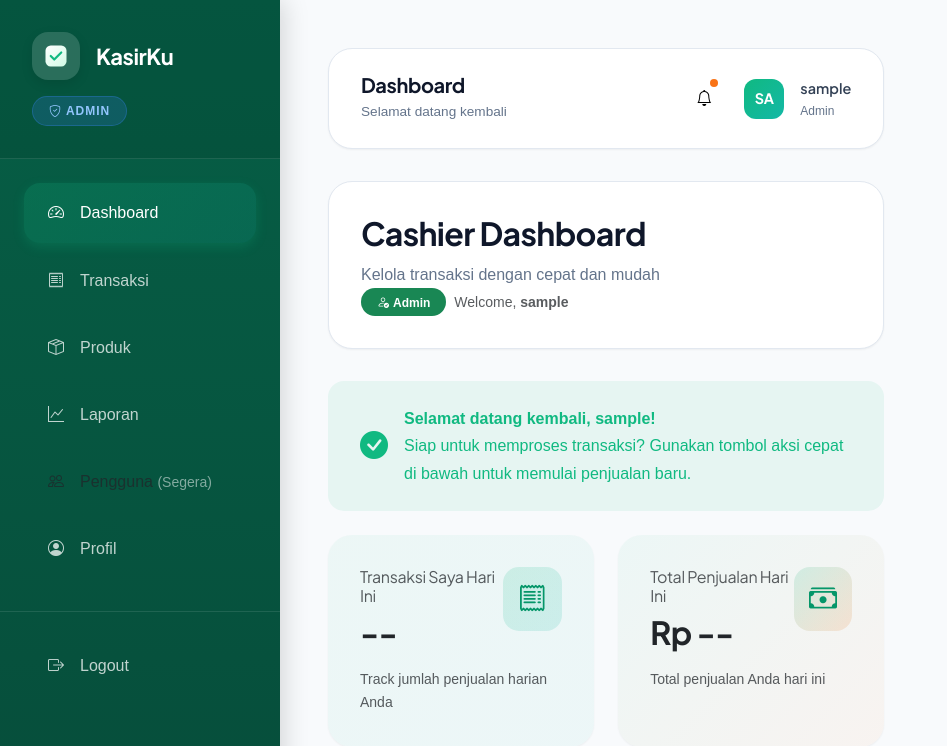
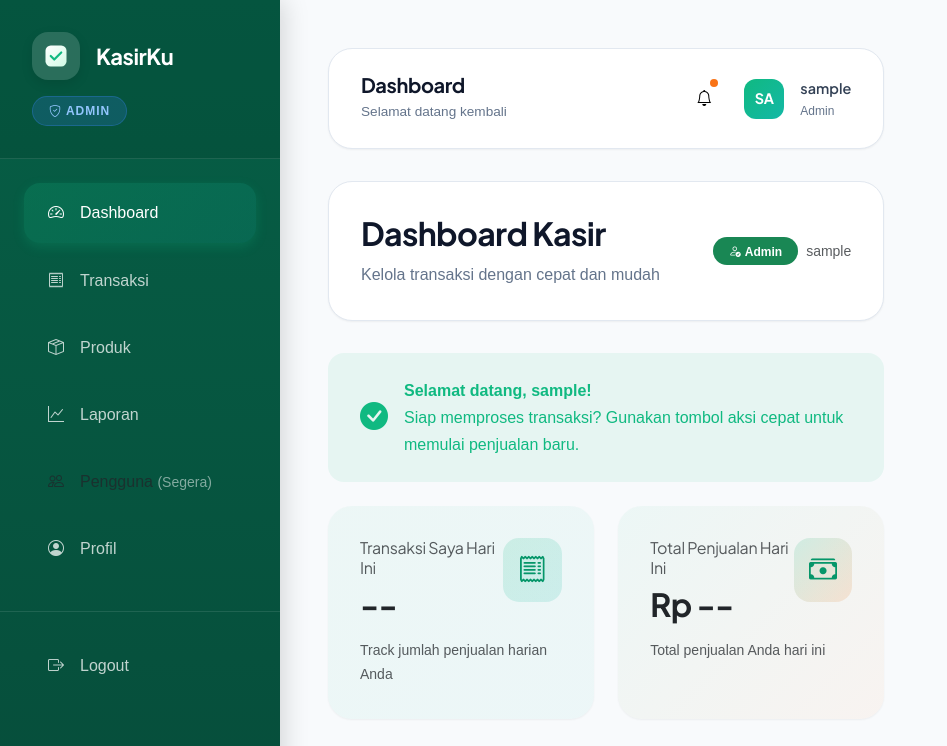
Before and after one commit to Atarvano/isengiseng, a PHP site: page /dashboard/cashier/index.php in a window 1280 px wide. Shown: the top 746 px of the page, without its empty margins (0-947 px from the left). Run offline with PHP 8.4, Linux system fonts and the light colour scheme; the visitor is signed in with stand-in values (Sample User, id 1); some web fonts are replaced.

Commit message:
feat(dashboard): improve dashboard headers
- Change 'Admin Dashboard' to 'Dashboard Admin' (Indonesian)
- Change 'Cashier Dashboard' to 'Dashboard Kasir' (Indonesian)
- Simplify welcome messages
- Consistent language throughout

```diff
--- a/dashboard/cashier/index.php
+++ b/dashboard/cashier/index.php
@@ -21,7 +21,7 @@ $username = $_SESSION['username'] ?? 'User';
 <div class="dashboard-header">
     <div class="d-flex justify-content-between align-items-center flex-wrap">
         <div>
-            <h1 class="dashboard-title">Cashier Dashboard</h1>
+            <h1 class="dashboard-title">Dashboard Kasir</h1>
             <p class="dashboard-subtitle mb-0">Kelola transaksi dengan cepat dan mudah</p>
         </div>
         <div class="d-flex align-items-center gap-2 mt-3 mt-md-0">
@@ -29,7 +29,7 @@ $username = $_SESSION['username'] ?? 'User';
                 <i class="bi bi-person-check me-1"></i><?php echo ucfirst($role); ?>
             </span>
             <span class="text-muted">
-                <small>Welcome, <strong><?php echo htmlspecialchars($username); ?></strong></small>
+                <small><?php echo htmlspecialchars($username); ?></small>
             </span>
         </div>
     </div>
@@ -39,8 +39,8 @@ $username = $_SESSION['username'] ?? 'User';
 <div class="alert alert-success d-flex align-items-center mb-4" role="alert">
     <i class="bi bi-check-circle-fill me-3 fs-3"></i>
     <div>
-        <strong>Selamat datang kembali, <?php echo htmlspecialchars($username); ?>!</strong>
-        <p class="mb-0">Siap untuk memproses transaksi? Gunakan tombol aksi cepat di bawah untuk memulai penjualan baru.</p>
+        <strong>Selamat datang, <?php echo htmlspecialchars($username); ?>!</strong>
+        <p class="mb-0">Siap memproses transaksi? Gunakan tombol aksi cepat untuk memulai penjualan baru.</p>
     </div>
 </div>
 
```
Also changed, not shown: dashboard/admin/index.php (+4 -4 lines).
